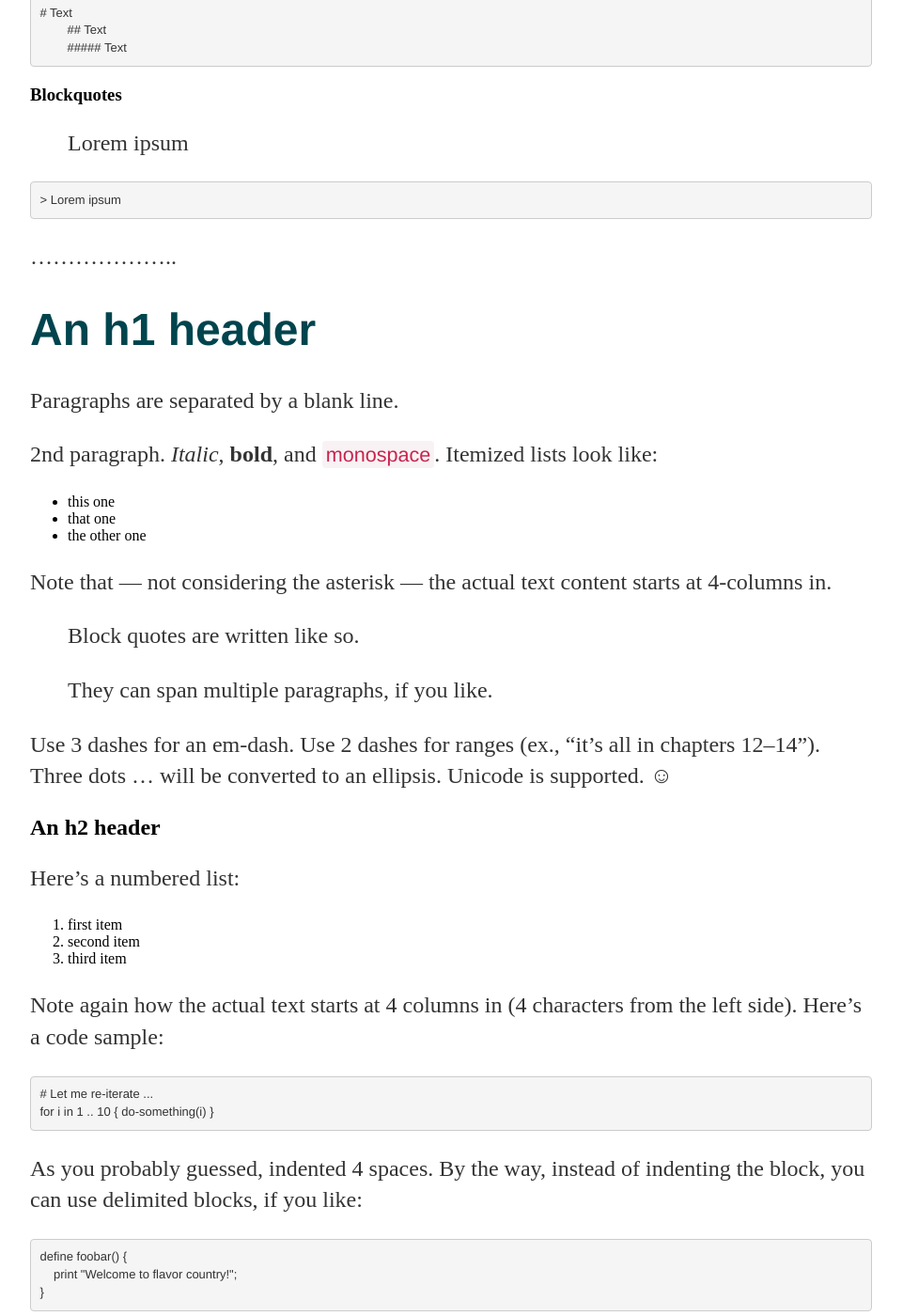
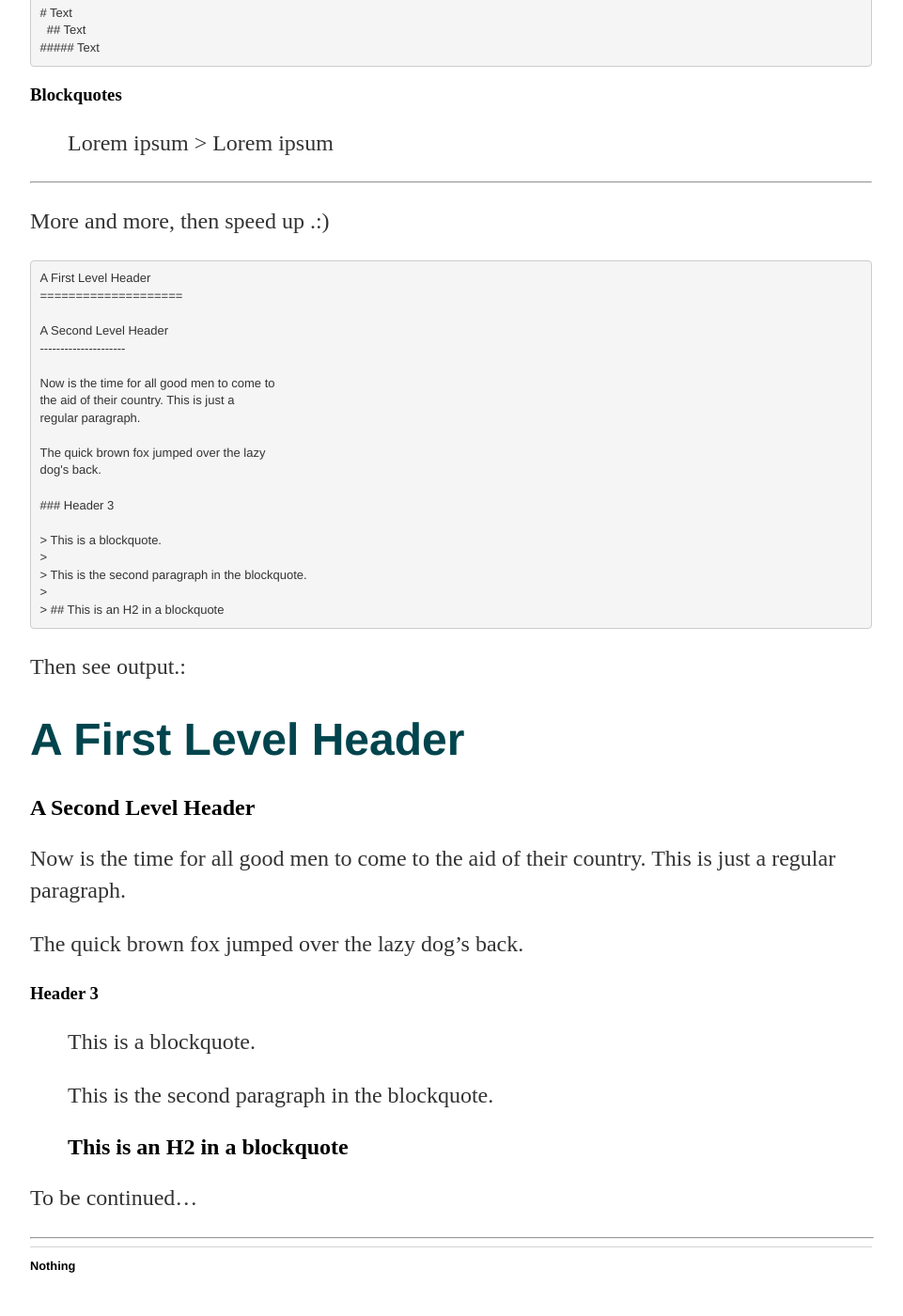
Before and after one commit to mturk111/mturk111.github.io, a Jekyll site: the page built from _posts/2016-08-18-Markdown-Try.md, in a window 1280 px wide and 1400 px high, scrolled down 777 px. Shown: the whole window at 94% size, without its empty margins (160-1121 px from the left). Built offline with Jekyll 4.4.1, drawn with Linux system fonts in a browser that asks for light colours; comment, search, counter and statistics services are not loaded; some of the changed text lies outside the part shown.

Commit message:
Edit post text

```diff
--- a/_posts/2016-08-18-Markdown-Try.md
+++ b/_posts/2016-08-18-Markdown-Try.md
@@ -4,7 +4,7 @@ title: "Writing with Markdown"
 date: 2016-08-18
 ---
 
-**Markdown** is a text-to-HTML conversion tool for web writers.
+[**Markdown**](https://daringfireball.net/projects/markdown/basics) is a text-to-HTML conversion tool for web writers.
 It converts the plain text formatting to HTML.
 
 #### 1. Easy to read
@@ -15,201 +15,72 @@ These are all we need to write just our thoughts and **Markdown** have these.
 
 Let's see Markdown's syntax.
 
-### Headers
+### Headers ###
 
-# Text
+# Text #
 
 ## Text
 
 ##### Text
-
-	# Text
- 	## Text
- 	##### Text
+    # Text
+	  ## Text
+    ##### Text
 
 ### Blockquotes
 
 > Lorem ipsum
+    > Lorem ipsum
 
-	> Lorem ipsum
+---
+More and more, then speed up .:)
 
-....................
+~~~
+A First Level Header
+====================
 
-An h1 header
-============
+A Second Level Header
+---------------------
 
-Paragraphs are separated by a blank line.
+Now is the time for all good men to come to
+the aid of their country. This is just a
+regular paragraph.
 
-2nd paragraph. *Italic*, **bold**, and `monospace`. Itemized lists
-look like:
+The quick brown fox jumped over the lazy
+dog's back.
 
-  * this one
-  * that one
-  * the other one
+### Header 3
 
-Note that --- not considering the asterisk --- the actual text
-content starts at 4-columns in.
+> This is a blockquote.
+>
+> This is the second paragraph in the blockquote.
+>
+> ## This is an H2 in a blockquote
+~~~
 
-> Block quotes are
-> written like so.
+Then see output.:
+
+A First Level Header
+====================
+
+A Second Level Header
+---------------------
+
+Now is the time for all good men to come to
+the aid of their country. This is just a
+regular paragraph.
+
+The quick brown fox jumped over the lazy
+dog's back.
+
+### Header 3
+
+> This is a blockquote.
 >
-> They can span multiple paragraphs,
-> if you like.
-
-Use 3 dashes for an em-dash. Use 2 dashes for ranges (ex., "it's all
-in chapters 12--14"). Three dots ... will be converted to an ellipsis.
-Unicode is supported. ☺
+> This is the second paragraph in the blockquote.
+>
+> ## This is an H2 in a blockquote
 
 
 
-An h2 header
-------------
-
-Here's a numbered list:
-
- 1. first item
- 2. second item
- 3. third item
-
-Note again how the actual text starts at 4 columns in (4 characters
-from the left side). Here's a code sample:
-
-    # Let me re-iterate ...
-    for i in 1 .. 10 { do-something(i) }
-
-As you probably guessed, indented 4 spaces. By the way, instead of
-indenting the block, you can use delimited blocks, if you like:
-
-~~~
-define foobar() {
-    print "Welcome to flavor country!";
-}
-~~~
-
-(which makes copying & pasting easier). You can optionally mark the
-delimited block for Pandoc to syntax highlight it:
-
-~~~python
-import time
-# Quick, count to ten!
-for i in range(10):
-    # (but not *too* quick)
-    time.sleep(0.5)
-    print i
-~~~
-
-
-
-### An h3 header ###
-
-Now a nested list:
-
- 1. First, get these ingredients:
-
-      * carrots
-      * celery
-      * lentils
-
- 2. Boil some water.
-
- 3. Dump everything in the pot and follow
-    this algorithm:
-
-        find wooden spoon
-        uncover pot
-        stir
-        cover pot
-        balance wooden spoon precariously on pot handle
-        wait 10 minutes
-        goto first step (or shut off burner when done)
-
-    Do not bump wooden spoon or it will fall.
-
-Notice again how text always lines up on 4-space indents (including
-that last line which continues item 3 above).
-
-Here's a link to [a website](http://foo.bar), to a [local
-doc](local-doc.html), and to a [section heading in the current
-doc](#an-h2-header). Here's a footnote [^1].
-
-[^1]: Footnote text goes here.
-
-Tables can look like this:
-
-size  material      color
-----  ------------  ------------
-9     leather       brown
-10    hemp canvas   natural
-11    glass         transparent
-
-Table: Shoes, their sizes, and what they're made of
-
-(The above is the caption for the table.) Pandoc also supports
-multi-line tables:
-
---------  -----------------------
-keyword   text
---------  -----------------------
-red       Sunsets, apples, and
-          other red or reddish
-          things.
-
-green     Leaves, grass, frogs
-          and other things it's
-          not easy being.
---------  -----------------------
-
-A horizontal rule follows.
-
-***
-
-Here's a definition list:
-
-apples
-  : Good for making applesauce.
-oranges
-  : Citrus!
-tomatoes
-  : There's no "e" in tomatoe.
-
-Again, text is indented 4 spaces. (Put a blank line between each
-term/definition pair to spread things out more.)
-
-Here's a "line block":
-
-| Line one
-|   Line too
-| Line tree
-
-and images can be specified like so:
-
-![example image](example-image.jpg "An exemplary image")
-
-Inline math equations go in like so: $\omega = d\phi / dt$. Display
-math should get its own line and be put in in double-dollarsigns:
-
-$$I = \int \rho R^{2} dV$$
-
-And note that you can backslash-escape any punctuation characters
-which you wish to be displayed literally, ex.: \`foo\`, \*bar\*, etc.
-
-
-http://www.unexpected-vortices.com/sw/rippledoc/quick-markdown-example.html
-
 
 To be continued...
-
-
-	Textile	Markdown
-headings	h1. text	# text
-h2. text	## text
-h3. text	### text
-links	"link-text (title)":url	[link-text](url "title")
-bullet lists	* item	* item
-** nested item	 * indent nested item
-numbered lists	# item	1. item
-## nested item	 1. indent nested item
-italics	_italics_	_italics_
-bold	*bold*	**bold**
-code	<code> code </code>	`code in backticks`
-blockquotes	bq. text...	> text...
```
